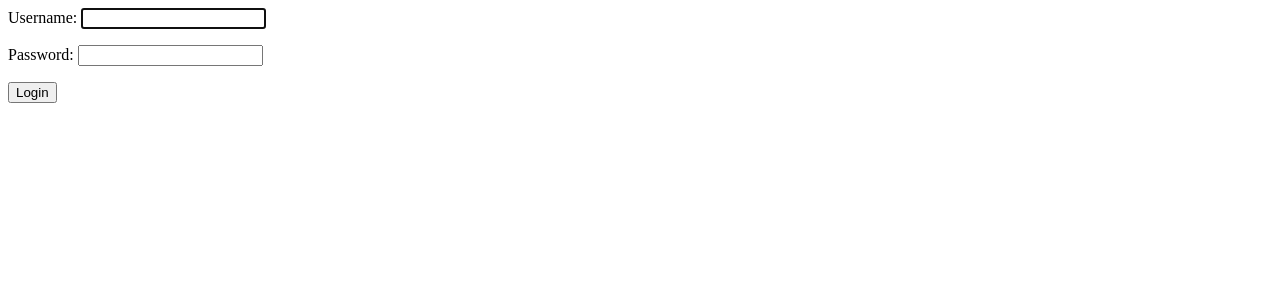
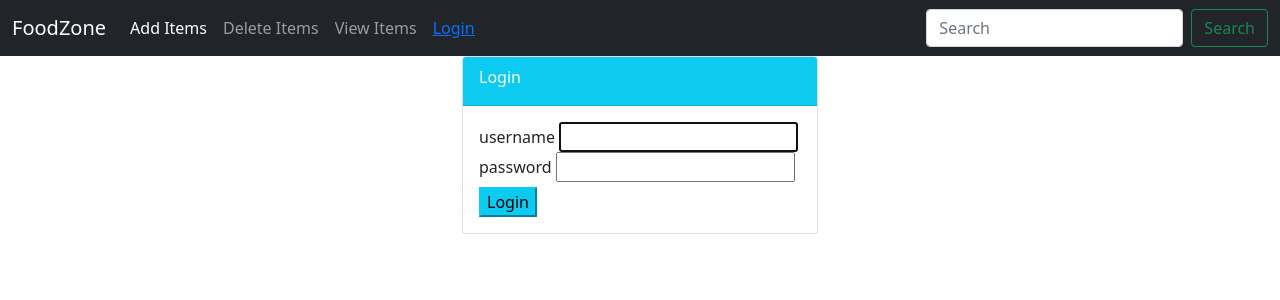
Before and after one commit to SunnyYadav16/Django, a Django app: page /login/ in a window 1280 px wide. Shown: the top 300 px of the page. Run offline with Django 4.2, Linux system fonts and the light colour scheme.

Commit message:
Code Completed for app

```diff
--- a/MyProject/food/models.py
+++ b/MyProject/food/models.py
@@ -1,7 +1,10 @@
 from django.db import models
+from django.contrib.auth.models import User
+from django.urls import reverse
 
 
 class Items(models.Model):
+    user_name = models.ForeignKey(User, on_delete=models.CASCADE, default=1)
     item_name = models.CharField(max_length=120)
     item_desc = models.CharField(max_length=120)
     item_price = models.IntegerField()
@@ -9,3 +12,6 @@ class Items(models.Model):
 
     def __str__(self):
         return self.item_name
+
+    def get_absolute_url(self):
+        return reverse("food:detail", kwargs={"pk": self.pk})
--- a/MyProject/food/templates/food/index.html
+++ b/MyProject/food/templates/food/index.html
@@ -12,6 +12,7 @@
               <div class="card-body">
                 <h5 class="card-title">{{ item.item_name }}</h5>
                 <p class="card-text">{{ item.item_desc }}</p>
+                <p class="card-text">{{ item.user_name }}</p>
                 <p class="card-text"><small class="text-muted">${{ item.item_price }}</small></p>
               </div>
             </div>
--- a/MyProject/food/urls.py
+++ b/MyProject/food/urls.py
@@ -3,9 +3,11 @@ from . import views
 
 app_name = "food"
 urlpatterns = [
-    path("", views.index, name='index'),
-    path("detail-view/<int:item_id>/", views.detail_view, name='detail'),
-    path("add-item/", views.create_item, name='create_item'),
+    # path("", views.index, name='index'),
+    path("", views.IndexClassView.as_view(), name='index'),
+    # path("detail-view/<int:item_id>/", views.detail_view, name='detail'),
+    path("detail-view/<int:pk>/", views.DetailClassView.as_view(), name='detail'),
+    path("add-item/", views.CreateItemView.as_view(), name='create_item'),
     path("update-item/<int:item_id>/", views.update_item, name='update_item'),
     path("delete-item/<int:item_id>/", views.delete_item, name='delete_item'),
 ]
--- a/MyProject/users/templates/users/login.html
+++ b/MyProject/users/templates/users/login.html
@@ -1,5 +1,31 @@
-<form action="" method="POST">
-    {% csrf_token %}
-    {{form.as_p}}
-    <button type="submit">Login</button>
-</form>
+{% extends 'food/base.html' %}
+
+{% block body %}
+
+    <div class="container">
+        <div class="row">
+            <div class="col-md-4 offset-md-4">
+                <div class="card">
+                    <div class="card-header text-white bg-info align-center">
+                        <div class="card-title">
+                            Login
+                        </div>
+                    </div>
+                    <div class="card-body">
+                        <form method="POST">
+                            {% csrf_token %}
+                            {% for field in form %}
+                                <div class="form-group">
+                                    {{ field.name }}
+                                    {{ field }}
+                                </div>
+                            {% endfor %}
+                            <button class="btn-info" type="submit" style="margin-top:5px;">Login</button>
+                        </form>
+                    </div>
+                </div>
+            </div>
+        </div>
+    </div>
+
+{% endblock %}
```
Also changed, not shown: MyProject/food/views.py (+28 -0 lines), MyProject/food/migrations/0005_items_user_name.py (added).
